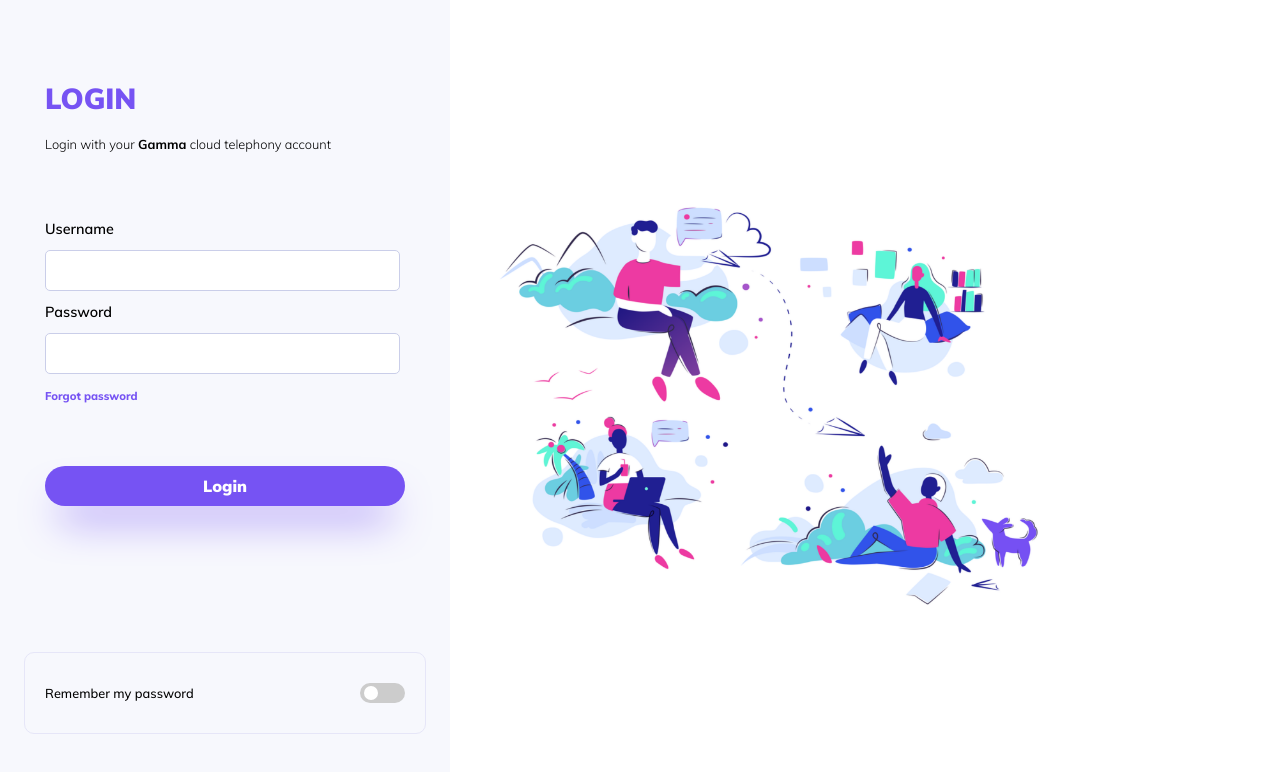
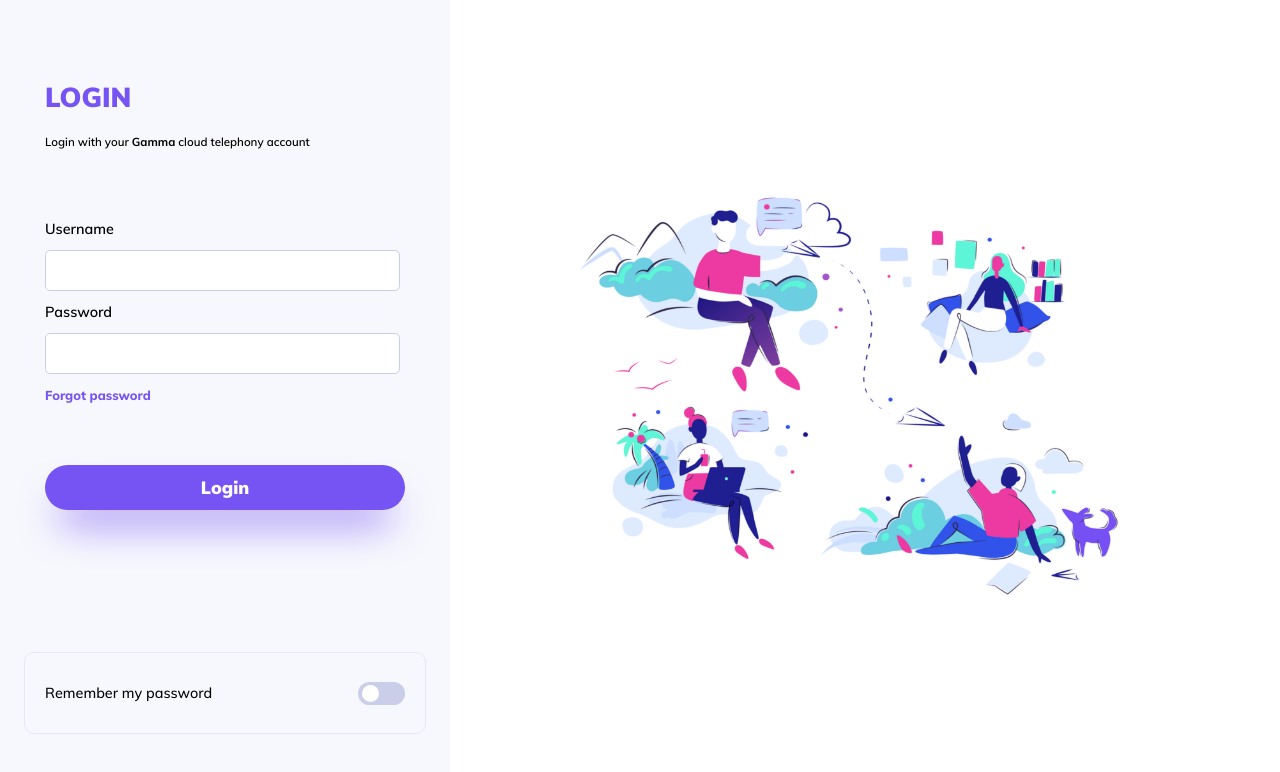
Before and after one commit to MBerry97/login-screen, a React (Create React App) app: page / in a window 1280 px wide. Shown: the top 772 px of the page. Built offline with nearby package versions, Linux system fonts and the light colour scheme.

Commit message:
sizing changes to image

```diff
--- a/src/components/loginBox/loginBox.css
+++ b/src/components/loginBox/loginBox.css
@@ -15,6 +15,7 @@
   width: 80%;
   height: 80vh;
   min-height: 600px;
+
   margin: 0 auto;
   display: grid;
   grid-template-rows: 20% 60% 20%;
--- a/src/components/loginBox/loginButton/loginButton.css
+++ b/src/components/loginBox/loginButton/loginButton.css
@@ -12,10 +12,10 @@
   justify-content: center;
   border-radius: 30px;
   width: 100%;
-  height: 2.5rem;
+  height: 2.8rem;
   background-color: rgb(118, 83, 243);
   font-family: Mulish Black;
-  font-size: 1rem;
+  font-size: 1.1rem;
   font-weight: 900;
   color: white;
   outline: none;
--- a/src/components/loginBox/loginInputForm/loginInputForm.css
+++ b/src/components/loginBox/loginInputForm/loginInputForm.css
@@ -19,6 +19,6 @@
 #forgotPassword__text {
   font-family: Mulish Black;
   color: rgb(118, 83, 243);
-  font-size: 0.7rem;
+  font-size: 0.8rem;
   font-weight: 800;
 }
--- a/src/components/loginBox/loginText/loginText.css
+++ b/src/components/loginBox/loginText/loginText.css
@@ -6,13 +6,13 @@
 #login_header {
   font-family: Mulish Black;
   font-weight: 900;
-  font-size: 1.8rem;
+  font-size: 1.7rem;
   color: rgb(118, 83, 243);
 }
 #login_instructions {
   font-family: Mulish Black;
-  font-weight: 300;
-  font-size: 0.8rem;
+  font-weight: 600;
+  font-size: 0.72rem;
 }
 .loginText__container span {
   text-align: start;
--- a/src/components/loginBox/rememberPassword/rememberPassword.css
+++ b/src/components/loginBox/rememberPassword/rememberPassword.css
@@ -17,15 +17,15 @@
 .rememberPassword__container label {
   font-family: Mulish Black;
   margin: auto 0;
-  font-size: 0.8rem;
+  font-size: 0.9rem;
   font-weight: 500;
 }
 
 .switch {
   position: relative;
   display: inline-block;
-  width: 45px;
-  height: 20px;
+  width: 47px;
+  height: 23px;
 }
 
 .switch input {
@@ -41,7 +41,7 @@
   left: 0;
   right: 0;
   bottom: 0;
-  background-color: #ccc;
+  background-color: rgb(202, 206, 233);
   -webkit-transition: 0.4s;
   transition: 0.4s;
 }
@@ -49,8 +49,8 @@
 .slider:before {
   position: absolute;
   content: '';
-  height: 14px;
-  width: 14px;
+  height: 17px;
+  width: 17px;
   left: 4px;
   bottom: 3px;
   background-color: white;
@@ -69,7 +69,7 @@ input:checked + .slider {
 input:checked + .slider:before {
   -webkit-transform: translateX(26px);
   -ms-transform: translateX(26px);
-  transform: translateX(24px);
+  transform: translateX(22px);
 }
 
 /* Rounded sliders */
--- a/src/components/loginImage/loginImage.css
+++ b/src/components/loginImage/loginImage.css
@@ -4,7 +4,7 @@
   width: 700px;
   height: 500px;
   position: relative;
-  left: 0;
+
   opacity: 1;
   transition: opacity 0.4s ease-in-out;
 }
@@ -19,4 +19,7 @@
   height: 500px;
   margin: auto 0;
   max-width: 800px;
+  position: relative;
+  left: 80px;
+  bottom: 10px;
 }
```
